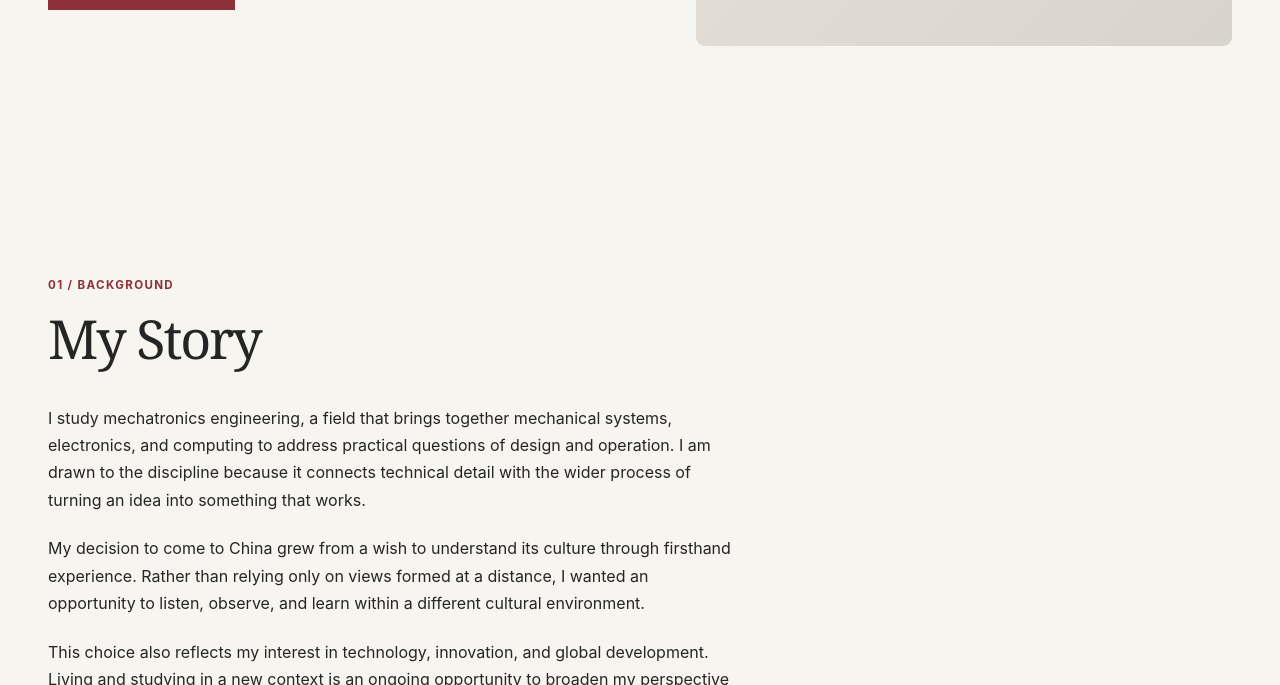
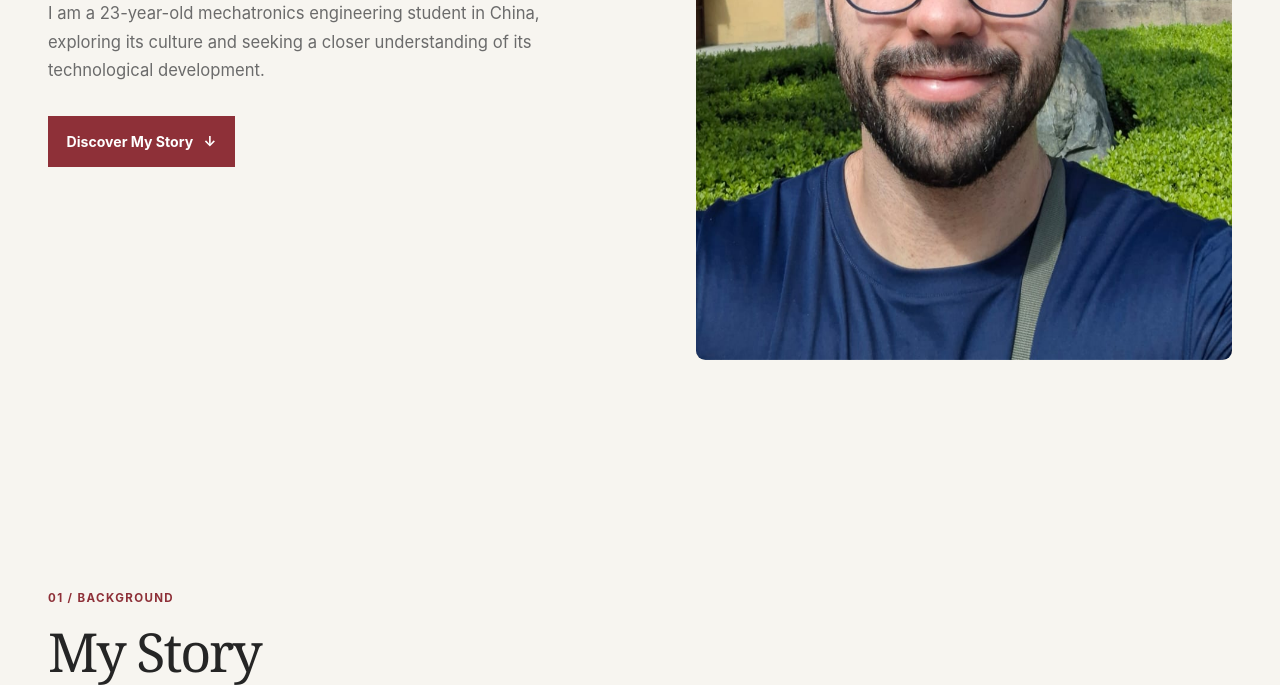
Before and after one commit to GuidoMandelert/sites, a plain HTML site: page Complex/index.html in a window 1280 px wide. Shown: the part 769-1454 px from the top of the page. Drawn offline with Linux system fonts and the light colour scheme.

Commit message:
changes so the sites exist

```diff
--- a/Complex/index.html
+++ b/Complex/index.html
@@ -35,8 +35,8 @@
           <a class="button" href="#my-story">Discover My Story <span aria-hidden="true">↓</span></a>
         </div>
         <div class="portrait-frame">
-          <!-- INSERT YOUR PHOTO HERE: Save your photograph as images/guido.jpg -->
-          <img class="portrait" src="images/guido.jpg" alt="Portrait of Guido in China" />
+          <!-- The shared portrait is stored in the parent images folder. -->
+          <img class="portrait" src="../images/guido.jpg" alt="Portrait of Guido in China" />
           <div class="portrait-placeholder" aria-hidden="true">
             <span>Portrait</span>
             <p>Add your photo as<br /><code>images/guido.jpg</code></p>
```
Also changed, not shown: Simple/index.html (+2 -2 lines).
